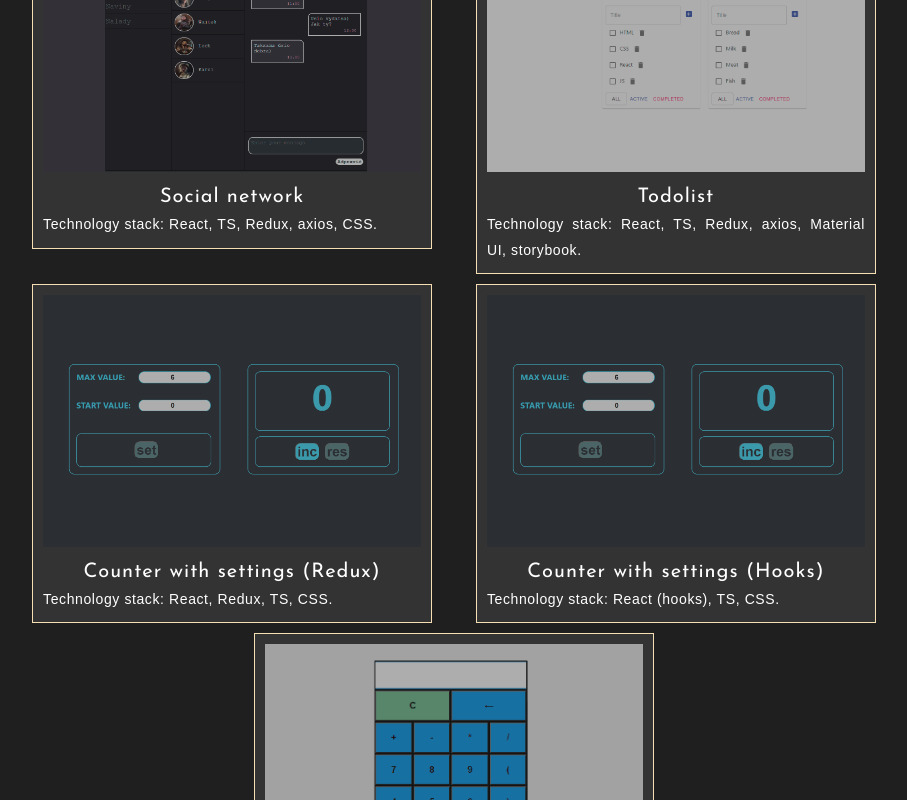
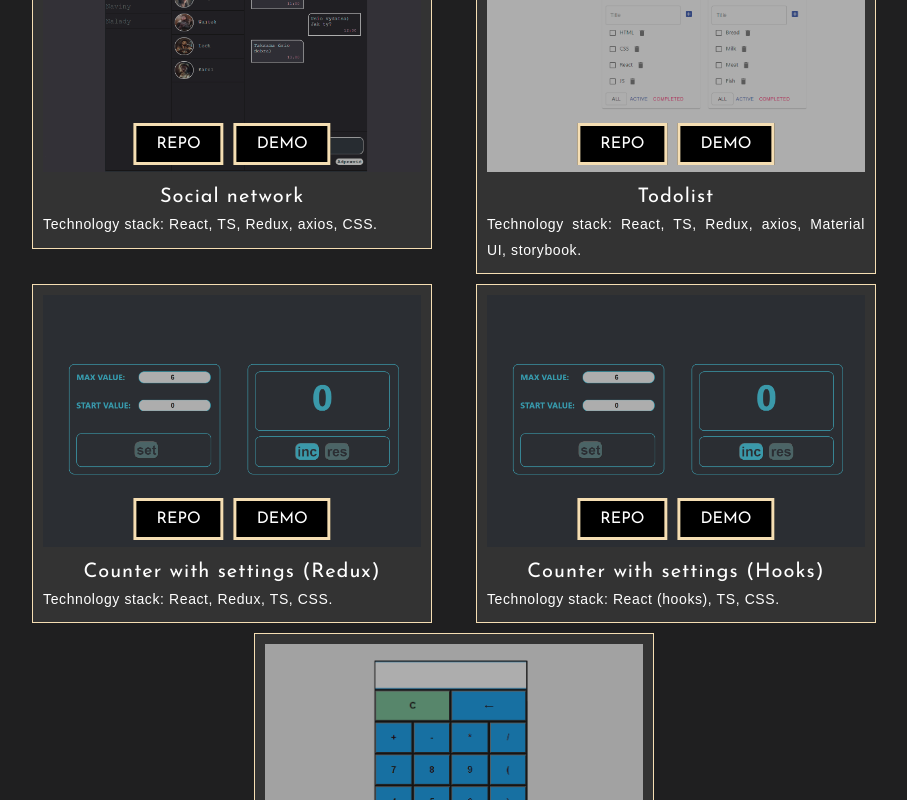
Before and after one commit to alicereactus/portfolio, a React (Create React App) app: page / in a window 1280 px wide. Shown: the part 1760-2560 px from the top of the page, without its empty margins (186-1093 px from the left). Built offline with nearby package versions, Linux system fonts and the light colour scheme; a web font is replaced by a local one.

Commit message:
add styles

```diff
--- a/src/Projects/Project/Project.module.scss
+++ b/src/Projects/Project/Project.module.scss
@@ -30,9 +30,8 @@
             }
         }
         .links {
-            display: none;
             position: absolute;
-            top: 50%;
+            top: 88%;
             left: 50%;
             transform: translate(-50%, -50%);
             -ms-transform: translate(-50%, -50%);
@@ -54,14 +53,6 @@
                 }
             }
         }
-        @media screen and (max-width: 450px) {
-        & .links{
-            display: block;
-        }
-    }
-    &:hover .links{
-        display: block;
-    }
 }
     .projectInfo {
         margin-top: 10px;
```
Also changed, not shown: 1 other file (tests, documents, lock files or other folders).
